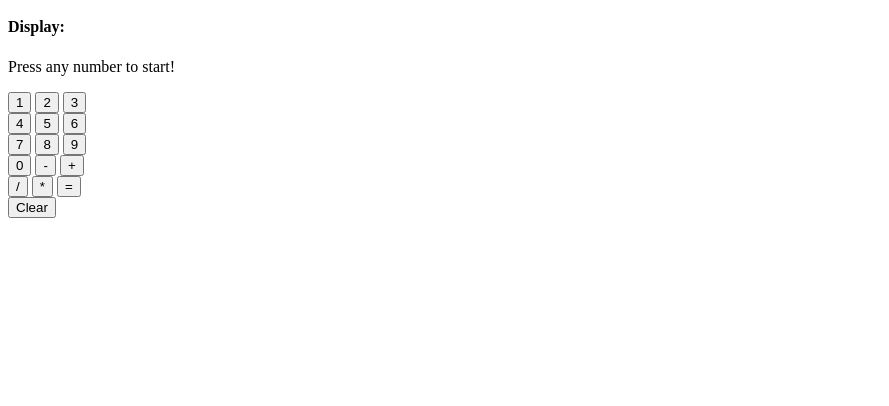
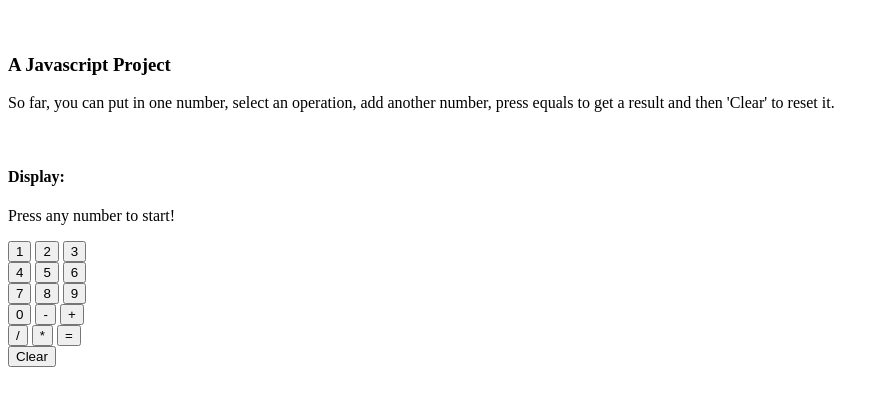
Before and after one commit to BNewing/calculator, a plain HTML site: page index.html in a window 1280 px wide. Shown: the part 38-444 px from the top of the page, without its empty margins (0-889 px from the left). Drawn offline with Linux system fonts and the light colour scheme.

Commit message:
Added in description, now using Git CMD

```diff
--- a/index.html
+++ b/index.html
@@ -5,8 +5,11 @@
 </head>
 
 <body>
-
 <h2>Calculator!</h2>
+<br>
+<h3> A Javascript Project </h3>
+<p> So far, you can put in one number, select an operation, add another number, press equals to get a result and then 'Clear' to reset it.</p>
+<br>
 <h4> Display:</h4>
 <p id='amount'>Press any number to start!</p>
 <p id='symbol'></p>
```
